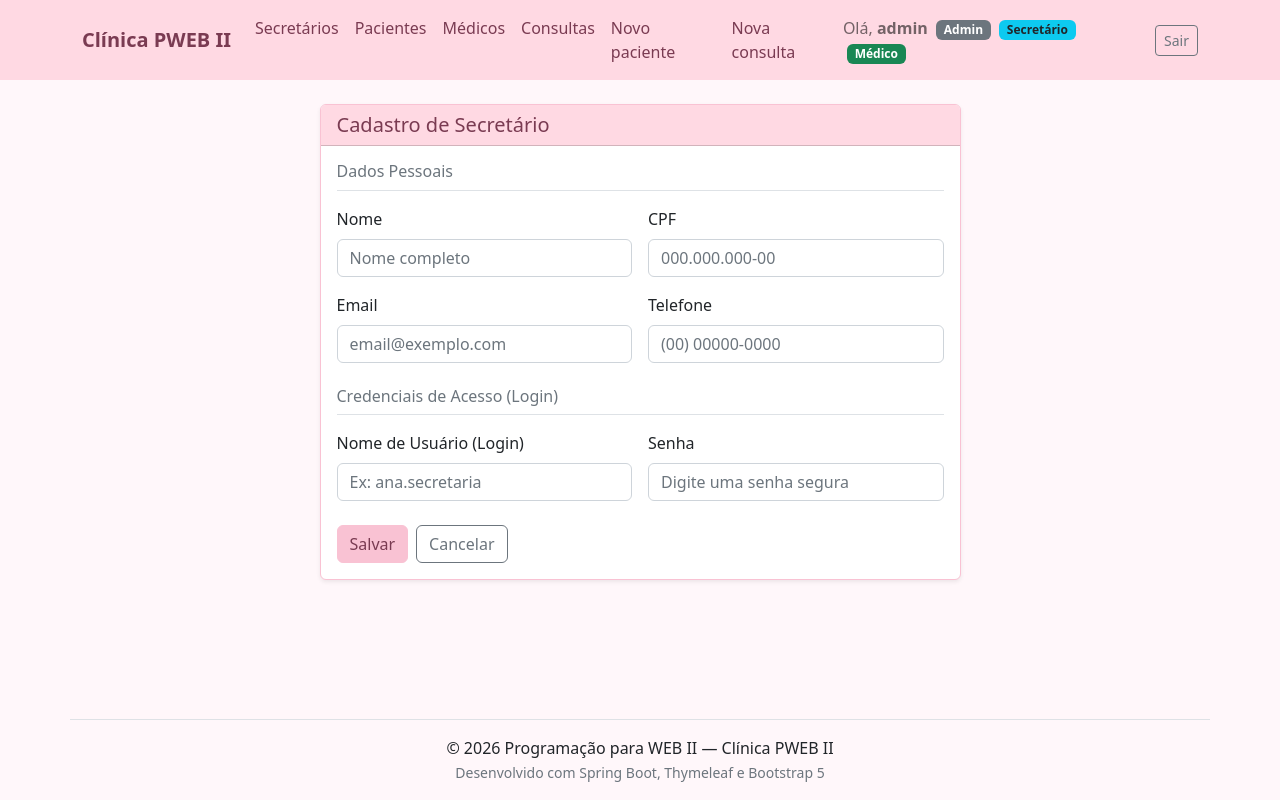
After one commit to heloisa45xp/web2-project, a Spring Boot app: page /secretario/form in a window 1280 px wide. The commit adds this page. Run offline with Spring Boot 4, Linux system fonts and the light colour scheme; a user stored in the database is signed in; some of the project's set-up classes (security, data sources, template engines, error pages and the like) are left out, and stand-ins take their place; some libraries are stand-ins or nearby versions.

Commit message:
Feat regras perfis tentativa 2
* feat: exige autenticacao ao acessar o sistema e redireciona para login

* feat: permite ao admin criar e gerenciar secretarios e seus logins

* feat: permite que secretario crie paciente com login e restringe o cadastro

* feat: restringe visao do medico a seus pacientes e consultas e adiciona anotacoes

* feat: impede que paciente crie consulta e restringe acesso apenas as suas consultas

* fix: restringe lista de medicos e remove duplicacao de consultas para perfil paciente

```diff
--- /dev/null
+++ b/Atv03/pwebII/src/main/java/br/edu/ifto/pwebII/controller/SecretarioController.java
@@ -0,0 +1,150 @@
+package br.edu.ifto.pwebII.controller;
+
+import br.edu.ifto.pwebII.model.entity.Perfil;
+import br.edu.ifto.pwebII.model.entity.Secretario;
+import br.edu.ifto.pwebII.model.entity.Usuario;
+import br.edu.ifto.pwebII.model.jdbc.repository.RepositorioPerfil;
+import br.edu.ifto.pwebII.model.jdbc.repository.RepositorioPessoa;
+import br.edu.ifto.pwebII.model.jdbc.repository.RepositorioSecretario;
+import br.edu.ifto.pwebII.model.jdbc.repository.RepositorioUsuario;
+import br.edu.ifto.pwebII.model.validation.Edicao;
+import jakarta.transaction.Transactional;
+import jakarta.validation.Valid;
+import jakarta.validation.groups.Default;
+import org.springframework.security.crypto.password.PasswordEncoder;
+import org.springframework.stereotype.Controller;
+import org.springframework.ui.ModelMap;
+import org.springframework.validation.BindingResult;
+import org.springframework.validation.annotation.Validated;
+import org.springframework.web.bind.annotation.GetMapping;
+import org.springframework.web.bind.annotation.PathVariable;
+import org.springframework.web.bind.annotation.PostMapping;
+import org.springframework.web.bind.annotation.RequestMapping;
+import org.springframework.web.servlet.ModelAndView;
+
+@Controller
+@RequestMapping("secretario")
+public class SecretarioController {
+
+    private final RepositorioSecretario repository;
+    private final RepositorioPessoa pessoaRepository;
+    private final RepositorioUsuario usuarioRepository;
+    private final RepositorioPerfil perfilRepository;
+    private final PasswordEncoder passwordEncoder;
+
+    public SecretarioController(RepositorioSecretario repository,
+                                RepositorioPessoa pessoaRepository,
+                                RepositorioUsuario usuarioRepository,
+                                RepositorioPerfil perfilRepository,
+                                PasswordEncoder passwordEncoder) {
+        this.repository = repository;
+        this.pessoaRepository = pessoaRepository;
+        this.usuarioRepository = usuarioRepository;
+        this.perfilRepository = perfilRepository;
+        this.passwordEncoder = passwordEncoder;
+    }
+
+    @GetMapping("form")
+    public ModelAndView form(Secretario secretario) {
+        if (secretario.getUsuario() == null) {
+            secretario.setUsuario(new Usuario());
+        }
+        return new ModelAndView("secretario/form");
+    }
+
+    @GetMapping("/list")
+    public ModelAndView list(ModelMap model) {
+        model.addAttribute("secretarios", repository.secretarios());
+        return new ModelAndView("secretario/list", model);
+    }
+
+    @Transactional
+    @PostMapping("save")
+    public ModelAndView save(@Valid Secretario secretario, BindingResult result) {
+        if (pessoaRepository.existeCpf(secretario.getCpf(), null)) {
+            result.rejectValue("cpf", "error.secretario", "Ja existe uma pessoa cadastrada com este CPF.");
+        }
+
+        if (pessoaRepository.existeEmail(secretario.getEmail(), null)) {
+            result.rejectValue("email", "error.secretario", "Ja existe uma pessoa cadastrada com este e-mail.");
+        }
+
+        Usuario usuario = secretario.getUsuario();
+        if (usuario == null || usuario.getUsuario() == null || usuario.getUsuario().isBlank()) {
+            result.rejectValue("usuario.usuario", "error.secretario", "Informe o nome de usuário.");
+        } else if (usuarioRepository.existeUsuario(usuario.getUsuario(), null)) {
+            result.rejectValue("usuario.usuario", "error.secretario", "Ja existe um usuário com este login.");
+        }
+
+        if (usuario == null || usuario.getSenha() == null || usuario.getSenha().isBlank()) {
+            result.rejectValue("usuario.senha", "error.secretario", "Informe a senha de acesso.");
+        }
+
+        if (result.hasErrors()) {
+            return new ModelAndView("secretario/form");
+        }
+
+        // Codifica a senha e atribui o papel SECRETARIO (e USER)
+        usuario.setSenha(passwordEncoder.encode(usuario.getSenha()));
+        Perfil perfilSecretario = perfilRepository.buscarOuCriar("SECRETARIO");
+        usuario.adicionarPerfil(perfilSecretario);
+        Perfil perfilUser = perfilRepository.buscarOuCriar("USER");
+        usuario.adicionarPerfil(perfilUser);
+
+        repository.save(secretario);
+        return new ModelAndView("redirect:/secretario/list");
+    }
+
+    @GetMapping("/edit/{id}")
+    public ModelAndView edit(@PathVariable("id") Long id, ModelMap model) {
+        Secretario secretario = repository.secretario(id);
+        if (secretario != null && secretario.getUsuario() == null) {
+            secretario.setUsuario(new Usuario());
+        }
+        model.addAttribute("secretario", secretario);
+        return new ModelAndView("secretario/form", model);
+    }
+
+    @Transactional
+    @PostMapping("update")
+    public ModelAndView update(@Validated({Default.class, Edicao.class}) Secretario secretario,
+                               BindingResult result) {
+        if (pessoaRepository.existeCpf(secretario.getCpf(), secretario.getId())) {
+            result.rejectValue("cpf", "error.secretario", "Ja existe uma pessoa cadastrada com este CPF.");
+        }
+
+        if (pessoaRepository.existeEmail(secretario.getEmail(), secretario.getId())) {
+            result.rejectValue("email", "error.secretario", "Ja existe uma pessoa cadastrada com este e-mail.");
+        }
+
+        Secretario existente = repository.secretario(secretario.getId());
+        Long usuarioIdIgnorado = (existente != null && existente.getUsuario() != null)
+                ? existente.getUsuario().getId() : null;
+
+        Usuario usuario = secretario.getUsuario();
+        if (usuario != null && usuario.getUsuario() != null && !usuario.getUsuario().isBlank()) {
+            if (usuarioRepository.existeUsuario(usuario.getUsuario(), usuarioIdIgnorado)) {
+                result.rejectValue("usuario.usuario", "error.secretario", "Ja existe um usuário com este login.");
+            }
+        }
+
+        if (result.hasErrors()) {
+            return new ModelAndView("secretario/form");
+        }
+
+        // Se uma nova senha foi informada, codifica com BCrypt
+        if (usuario != null && usuario.getSenha() != null && !usuario.getSenha().isBlank()) {
+            usuario.setSenha(passwordEncoder.encode(usuario.getSenha()));
+        }
+
+        repository.update(secretario);
+        return new ModelAndView("redirect:/secretario/list");
+    }
+
+    @Transactional
+    @GetMapping("/remove/{id}")
+    public ModelAndView remove(@PathVariable("id") Long id) {
+        repository.remove(id);
+        return new ModelAndView("redirect:/secretario/list");
+    }
+}
--- a/Atv03/pwebII/src/main/java/br/edu/ifto/pwebII/model/jdbc/repository/RepositorioConsulta.java
+++ b/Atv03/pwebII/src/main/java/br/edu/ifto/pwebII/model/jdbc/repository/RepositorioConsulta.java
@@ -30,13 +30,13 @@ public class RepositorioConsulta {
     }
 
     public List<Consulta> consultasPorPaciente(Long pacienteId) {
-        Query query = editm.createQuery("select c from Consulta c where c.paciente.id = :pacienteId");
+        Query query = editm.createQuery("select distinct c from Consulta c where c.paciente.id = :pacienteId");
         query.setParameter("pacienteId", pacienteId);
         return query.getResultList();
     }
 
     public List<Consulta> consultasPorMedico(Long medicoId) {
-        Query query = editm.createQuery("select c from Consulta c where c.medico.id = :medicoId");
+        Query query = editm.createQuery("select distinct c from Consulta c where c.medico.id = :medicoId");
         query.setParameter("medicoId", medicoId);
         return query.getResultList();
     }
--- a/Atv03/pwebII/src/main/java/br/edu/ifto/pwebII/model/jdbc/repository/RepositorioPaciente.java
+++ b/Atv03/pwebII/src/main/java/br/edu/ifto/pwebII/model/jdbc/repository/RepositorioPaciente.java
@@ -26,6 +26,12 @@ public class RepositorioPaciente {
 
     public List<Paciente> pacientes(){
         Query query = editm.createQuery("from Paciente");
+        return query.getResultList();
+    }
+
+    public List<Paciente> pacientesPorMedico(Long medicoId) {
+        Query query = editm.createQuery("select distinct c.paciente from Consulta c where c.medico.id = :medicoId");
+        query.setParameter("medicoId", medicoId);
         return query.getResultList();
     }
 
--- a/Atv03/pwebII/src/main/resources/templates/consulta/list.html
+++ b/Atv03/pwebII/src/main/resources/templates/consulta/list.html
@@ -24,6 +24,7 @@
                     <th>Data/Hora</th>
                     <th>Valor</th>
                     <th>Observação</th>
+                    <th>Anotações</th>
                     <th>Paciente</th>
                     <th>Médico</th>
                     <th class="text-end" sec:authorize="hasAnyRole('ADMIN', 'SECRETARIO', 'MEDICO')">Ações</th>
@@ -35,6 +36,7 @@
                     <td th:text="${#temporals.format(c.data, 'dd/MM/yyyy HH:mm')}"></td>
                     <td th:text="'R$ ' + ${c.valor}"></td>
                     <td th:text="${c.observacao}"></td>
+                    <td th:text="${c.anotacoes}"></td>
                     <td th:text="${c.paciente?.nome}"></td>
                     <td th:text="${c.medico?.nome}"></td>
                     <td class="text-end text-nowrap" sec:authorize="hasAnyRole('ADMIN', 'SECRETARIO', 'MEDICO')">
--- a/Atv03/pwebII/src/main/resources/templates/fragments/header.html
+++ b/Atv03/pwebII/src/main/resources/templates/fragments/header.html
@@ -9,10 +9,13 @@
             </button>
             <div class="collapse navbar-collapse" id="navbarPrincipal">
                 <ul class="navbar-nav me-auto mb-2 mb-lg-0">
+                    <li class="nav-item" sec:authorize="hasRole('ADMIN')">
+                        <a class="nav-link" th:href="@{/secretario/list}">Secretários</a>
+                    </li>
                     <li class="nav-item" sec:authorize="hasAnyRole('ADMIN', 'SECRETARIO', 'MEDICO')">
                         <a class="nav-link" th:href="@{/paciente/list}">Pacientes</a>
                     </li>
-                    <li class="nav-item" sec:authorize="hasAnyRole('ADMIN', 'SECRETARIO', 'MEDICO', 'PACIENTE')">
+                    <li class="nav-item" sec:authorize="hasAnyRole('ADMIN', 'SECRETARIO')">
                         <a class="nav-link" th:href="@{/medico/list}">Médicos</a>
                     </li>
                     <li class="nav-item" sec:authorize="hasAnyRole('ADMIN', 'SECRETARIO', 'MEDICO')">
@@ -21,13 +24,10 @@
                     <li class="nav-item" sec:authorize="hasRole('PACIENTE') and !hasAnyRole('ADMIN', 'SECRETARIO', 'MEDICO')">
                         <a class="nav-link" th:href="@{/paciente/minhas-consultas}">Minhas Consultas</a>
                     </li>
-                    <li class="nav-item" sec:authorize="hasRole('MEDICO')">
-                        <a class="nav-link" th:href="@{/medico/minha-agenda}">Minha Agenda</a>
-                    </li>
-                    <li class="nav-item" sec:authorize="!isAuthenticated() or hasAnyRole('ADMIN', 'SECRETARIO')">
+                    <li class="nav-item" sec:authorize="hasAnyRole('ADMIN', 'SECRETARIO')">
                         <a class="nav-link" th:href="@{/paciente/form}">Novo paciente</a>
                     </li>
-                    <li class="nav-item" sec:authorize="hasAnyRole('ADMIN', 'SECRETARIO', 'PACIENTE')">
+                    <li class="nav-item" sec:authorize="hasAnyRole('ADMIN', 'SECRETARIO')">
                         <a class="nav-link" th:href="@{/consulta/form}">Nova consulta</a>
                     </li>
                 </ul>
--- a/Atv03/pwebII/src/main/resources/templates/login.html
+++ b/Atv03/pwebII/src/main/resources/templates/login.html
@@ -70,10 +70,6 @@
                 </div>
             </div>
 
-            <p class="text-center small mt-3 mb-0">
-                Ainda não é paciente?
-                <a class="link-secondary fw-semibold" th:href="@{/paciente/form}">Faça seu cadastro</a>
-            </p>
 
             <p class="text-center text-muted small mt-3 mb-0">
                 Programação para Web II — IFTO
--- a/Atv03/pwebII/src/main/resources/templates/medico/consultas.html
+++ b/Atv03/pwebII/src/main/resources/templates/medico/consultas.html
@@ -27,6 +27,7 @@
                     <th>Data/Hora</th>
                     <th>Valor</th>
                     <th>Observação</th>
+                    <th>Anotações</th>
                     <th>Paciente</th>
                 </tr>
                 </thead>
@@ -36,6 +37,7 @@
                     <td th:text="${#temporals.format(c.data, 'dd/MM/yyyy HH:mm')}"></td>
                     <td th:text="'R$ ' + ${c.valor}"></td>
                     <td th:text="${c.observacao}"></td>
+                    <td th:text="${c.anotacoes}"></td>
                     <td th:text="${c.paciente?.nome}"></td>
                 </tr>
                 </tbody>
--- a/Atv03/pwebII/src/main/resources/templates/paciente/consultas.html
+++ b/Atv03/pwebII/src/main/resources/templates/paciente/consultas.html
@@ -27,6 +27,7 @@
                     <th>Data/Hora</th>
                     <th>Valor</th>
                     <th>Observação</th>
+                    <th>Anotações</th>
                     <th>Médico</th>
                 </tr>
                 </thead>
@@ -36,6 +37,7 @@
                     <td th:text="${#temporals.format(c.data, 'dd/MM/yyyy HH:mm')}"></td>
                     <td th:text="'R$ ' + ${c.valor}"></td>
                     <td th:text="${c.observacao}"></td>
+                    <td th:text="${c.anotacoes}"></td>
                     <td th:text="${c.medico?.nome}"></td>
                 </tr>
                 </tbody>
--- /dev/null
+++ b/Atv03/pwebII/src/main/resources/templates/secretario/form.html
@@ -0,0 +1,117 @@
+<!DOCTYPE html>
+<html xmlns:th="http://www.thymeleaf.org" xmlns:sec="http://www.thymeleaf.org/extras/spring-security" lang="pt-br"
+      th:replace="~{fragments/layout :: layout(~{::head}, ~{::main})}">
+
+<head th:replace="~{fragments/head :: head(~{::title})}">
+    <title>Cadastro de Secretário</title>
+</head>
+
+<body>
+
+<main>
+    <div class="container my-4">
+        <div class="row justify-content-center">
+            <div class="col-lg-9 col-xl-7">
+
+                <div class="card card-pastel shadow-sm">
+                    <div class="card-header">
+                        <h2 class="h5 mb-0">
+                            <span th:text="${secretario.id == null} ? 'Cadastro de Secretário' : 'Editar Secretário'">Cadastro de Secretário</span>
+                        </h2>
+                    </div>
+                    <div class="card-body">
+
+                        <form class="row g-3"
+                              th:action="${secretario.id == null} ? @{/secretario/save} : @{/secretario/update}"
+                              th:object="${secretario}" method="post">
+
+                            <input type="hidden" th:field="*{id}">
+
+                            <!-- Dados Pessoais -->
+                            <div class="col-12">
+                                <h3 class="h6 text-muted border-bottom pb-2 mb-0">Dados Pessoais</h3>
+                            </div>
+
+                            <div class="col-md-6">
+                                <label class="form-label" for="nome">Nome</label>
+                                <input class="form-control" id="nome" type="text" th:field="*{nome}"
+                                       th:classappend="${#fields.hasErrors('nome')} ? 'is-invalid'"
+                                       placeholder="Nome completo" required>
+                                <div class="invalid-feedback" th:if="${#fields.hasErrors('nome')}"
+                                     th:each="err : ${#fields.errors('nome')}"
+                                     th:text="${err}"></div>
+                            </div>
+
+                            <div class="col-md-6">
+                                <label class="form-label" for="cpf">CPF</label>
+                                <input class="form-control" id="cpf" type="text" th:field="*{cpf}"
+                                       th:classappend="${#fields.hasErrors('cpf')} ? 'is-invalid'"
+                                       placeholder="000.000.000-00" required>
+                                <div class="invalid-feedback" th:if="${#fields.hasErrors('cpf')}"
+                                     th:each="err : ${#fields.errors('cpf')}"
+                                     th:text="${err}"></div>
+                            </div>
+
+                            <div class="col-md-6">
+                                <label class="form-label" for="email">Email</label>
+                                <input class="form-control" id="email" type="email" th:field="*{email}"
+                                       th:classappend="${#fields.hasErrors('email')} ? 'is-invalid'"
+                                       placeholder="email@exemplo.com" required>
+                                <div class="invalid-feedback" th:if="${#fields.hasErrors('email')}"
+                                     th:each="err : ${#fields.errors('email')}"
+                                     th:text="${err}"></div>
+                            </div>
+
+                            <div class="col-md-6">
+                                <label class="form-label" for="telefone">Telefone</label>
+                                <input class="form-control" id="telefone" type="text" th:field="*{telefone}"
+                                       th:classappend="${#fields.hasErrors('telefone')} ? 'is-invalid'"
+                                       placeholder="(00) 00000-0000" required>
+                                <div class="invalid-feedback" th:if="${#fields.hasErrors('telefone')}"
+                                     th:each="err : ${#fields.errors('telefone')}"
+                                     th:text="${err}"></div>
+                            </div>
+
+                            <!-- Credenciais de Acesso ao Sistema -->
+                            <div class="col-12 mt-4">
+                                <h3 class="h6 text-muted border-bottom pb-2 mb-0">Credenciais de Acesso (Login)</h3>
+                            </div>
+
+                            <div class="col-md-6">
+                                <label class="form-label" for="usuario">Nome de Usuário (Login)</label>
+                                <input class="form-control" id="usuario" type="text" th:field="*{usuario.usuario}"
+                                       th:classappend="${#fields.hasErrors('usuario.usuario')} ? 'is-invalid'"
+                                       placeholder="Ex: ana.secretaria" required>
+                                <div class="invalid-feedback" th:if="${#fields.hasErrors('usuario.usuario')}"
+                                     th:each="err : ${#fields.errors('usuario.usuario')}"
+                                     th:text="${err}"></div>
+                            </div>
+
+                            <div class="col-md-6">
+                                <label class="form-label" for="senha">Senha</label>
+                                <input class="form-control" id="senha" type="password" th:field="*{usuario.senha}"
+                                       th:classappend="${#fields.hasErrors('usuario.senha')} ? 'is-invalid'"
+                                       th:placeholder="${secretario.id == null} ? 'Digite uma senha segura' : 'Deixe em branco para manter a senha atual'"
+                                       th:required="${secretario.id == null}">
+                                <div class="invalid-feedback" th:if="${#fields.hasErrors('usuario.senha')}"
+                                     th:each="err : ${#fields.errors('usuario.senha')}"
+                                     th:text="${err}"></div>
+                            </div>
+
+                            <div class="col-12 d-flex gap-2 mt-4">
+                                <button class="btn btn-pastel" type="submit">Salvar</button>
+                                <a class="btn btn-outline-secondary" th:href="@{/secretario/list}">Cancelar</a>
+                            </div>
+
+                        </form>
+
+                    </div>
+                </div>
+
+            </div>
+        </div>
+    </div>
+</main>
+
+</body>
+</html>
```
Also changed, not shown: Atv03/pwebII/src/main/java/br/edu/ifto/pwebII/config/SecurityConfiguration.java (+10 -10 lines), Atv03/pwebII/src/main/java/br/edu/ifto/pwebII/controller/ConsultaController.java (+10 -20 lines), Atv03/pwebII/src/main/java/br/edu/ifto/pwebII/controller/PacienteController.java (+17 -2 lines), Atv03/pwebII/src/main/java/br/edu/ifto/pwebII/model/entity/Consulta.java (+11 -0 lines), Atv03/pwebII/src/main/java/br/edu/ifto/pwebII/model/jdbc/repository/RepositorioSecretario.java (added, +60 -0 lines), Atv03/pwebII/src/main/resources/templates/consulta/form.html (+10 -0 lines), Atv03/pwebII/src/main/resources/templates/home.html (+26 -11 lines), Atv03/pwebII/src/main/resources/templates/secretario/list.html (added, +60 -0 lines), 1 other file.
